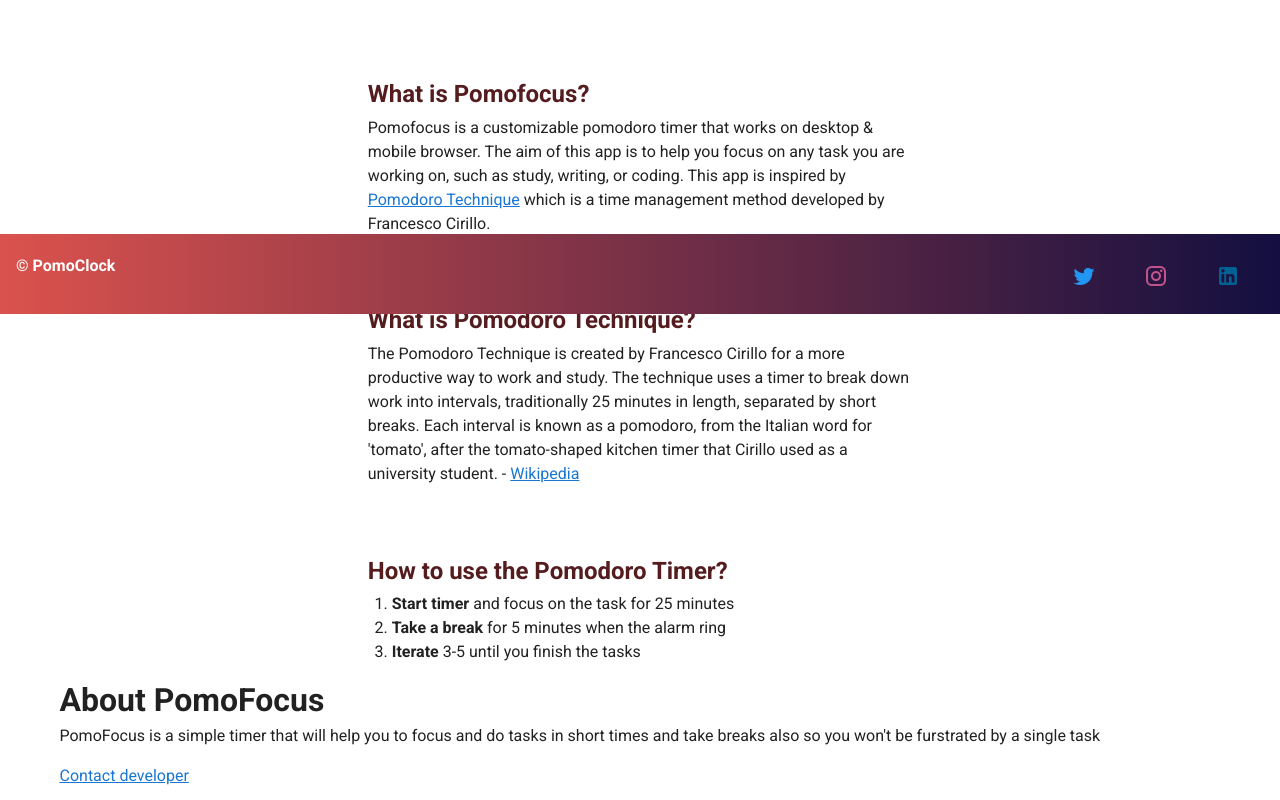
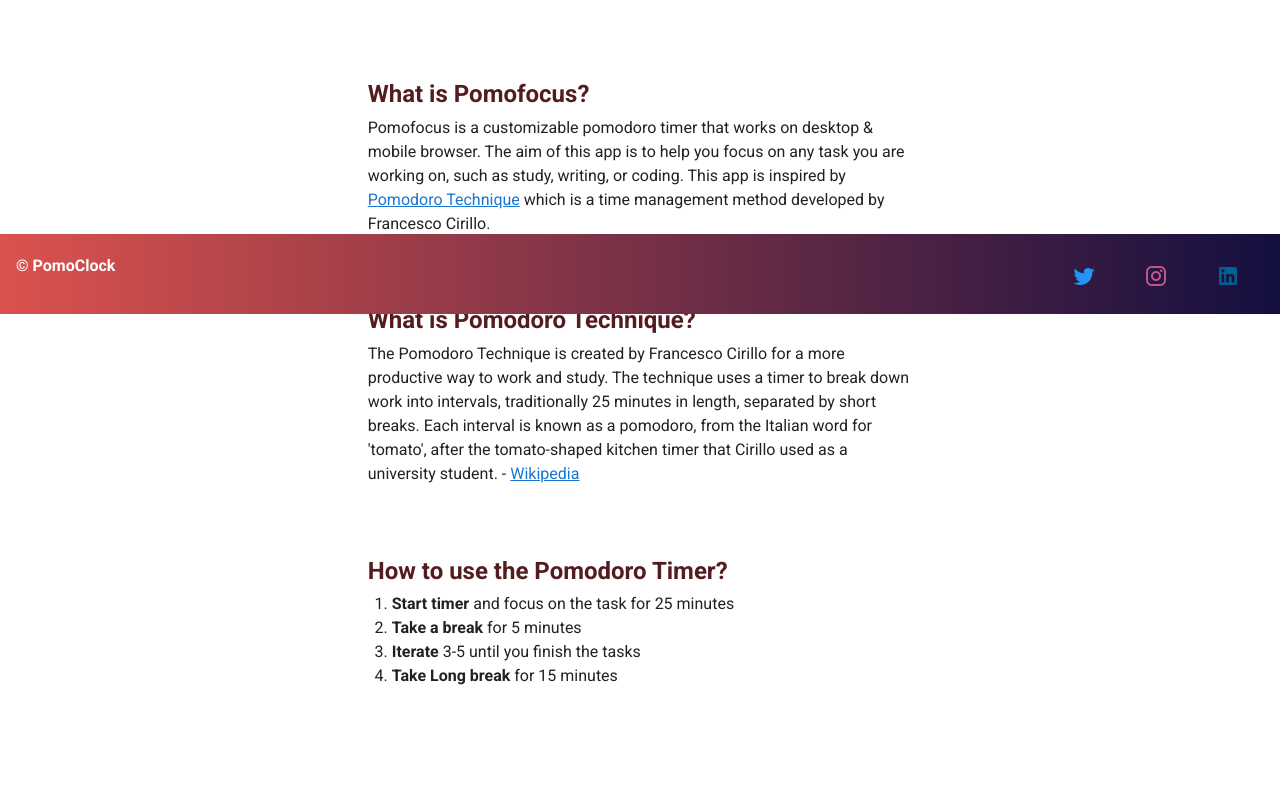
Before and after one commit to waledagne/PomodoroFocus, a Vue app: page /about in a window 1280 px wide. Shown: the part 510-1310 px from the top of the page. After the commit the page ends 1246 px from the top, so only its background shows below. Built offline with nearby package versions, Linux system fonts and the light colour scheme.

Commit message:
bug fix on the footer

```diff
--- a/src/App.vue
+++ b/src/App.vue
@@ -8,9 +8,10 @@
            <Pomo :dialog="dialog" />
         </v-col>
       </v-row>
-          <router-view />
+
       </v-container>
    </v-content>
+   <br>
     <Footer />
  </v-app>
 </template>
--- a/src/components/About.vue
+++ b/src/components/About.vue
@@ -44,4 +44,4 @@
     width: 90%;
   }
 }
-</template>
+</style>
--- a/src/components/Description.vue
+++ b/src/components/Description.vue
@@ -43,7 +43,6 @@
           >
         </p>
       </div>
-
       <div class="pomodoro container">
         <h2 class="catchcopy__header">
           How to use the Pomodoro Timer?
@@ -54,11 +53,13 @@
             minutes
           </li>
           <li>
-            <strong>Take a break</strong> for 5 minutes when the alarm
-            ring
+            <strong>Take a break</strong> for 5 minutes
           </li>
           <li>
             <strong>Iterate</strong> 3-5 until you finish the tasks
+          </li>
+          <li>
+            <strong>Take Long break</strong> for 15 minutes
           </li>
         </ol>
       </div>
```
